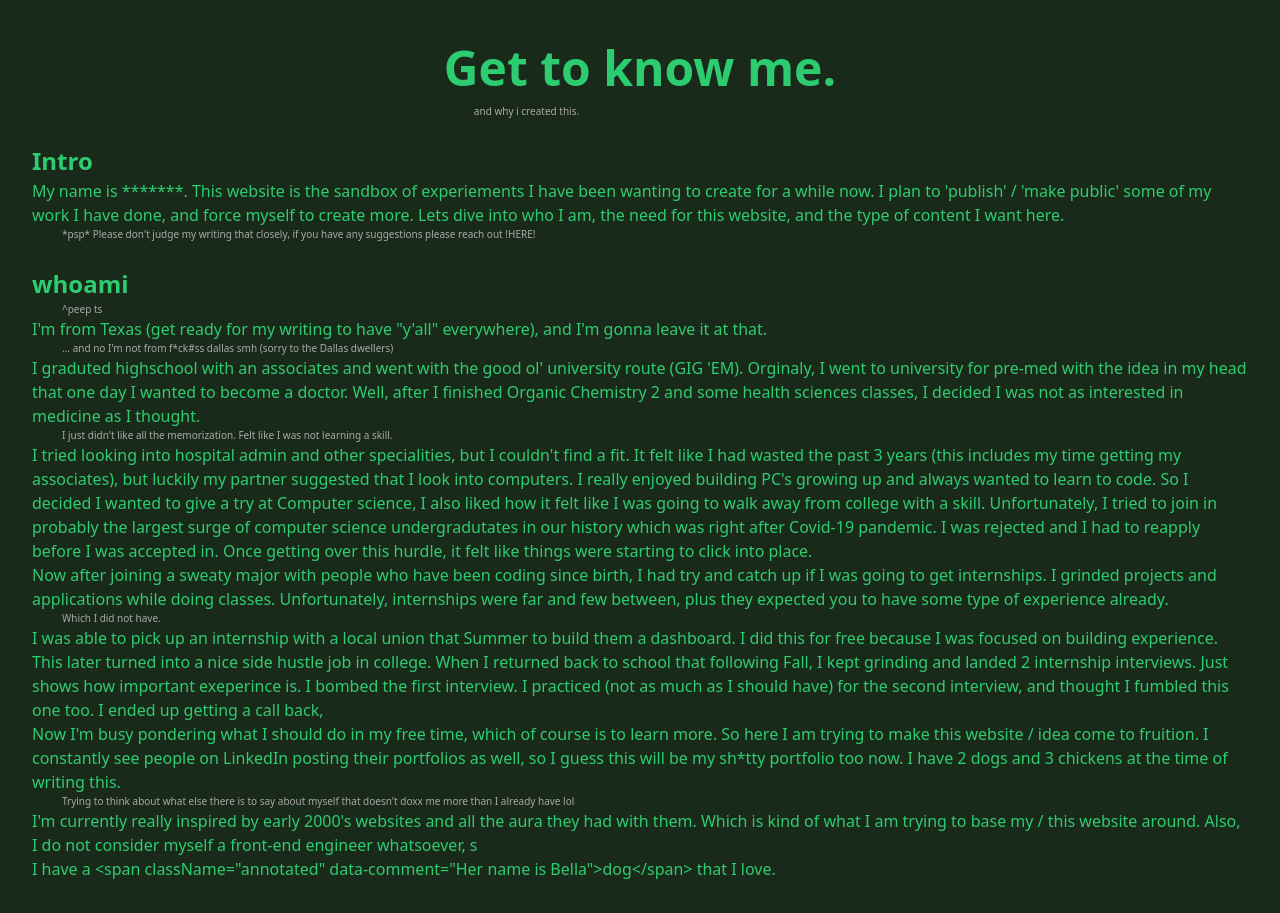
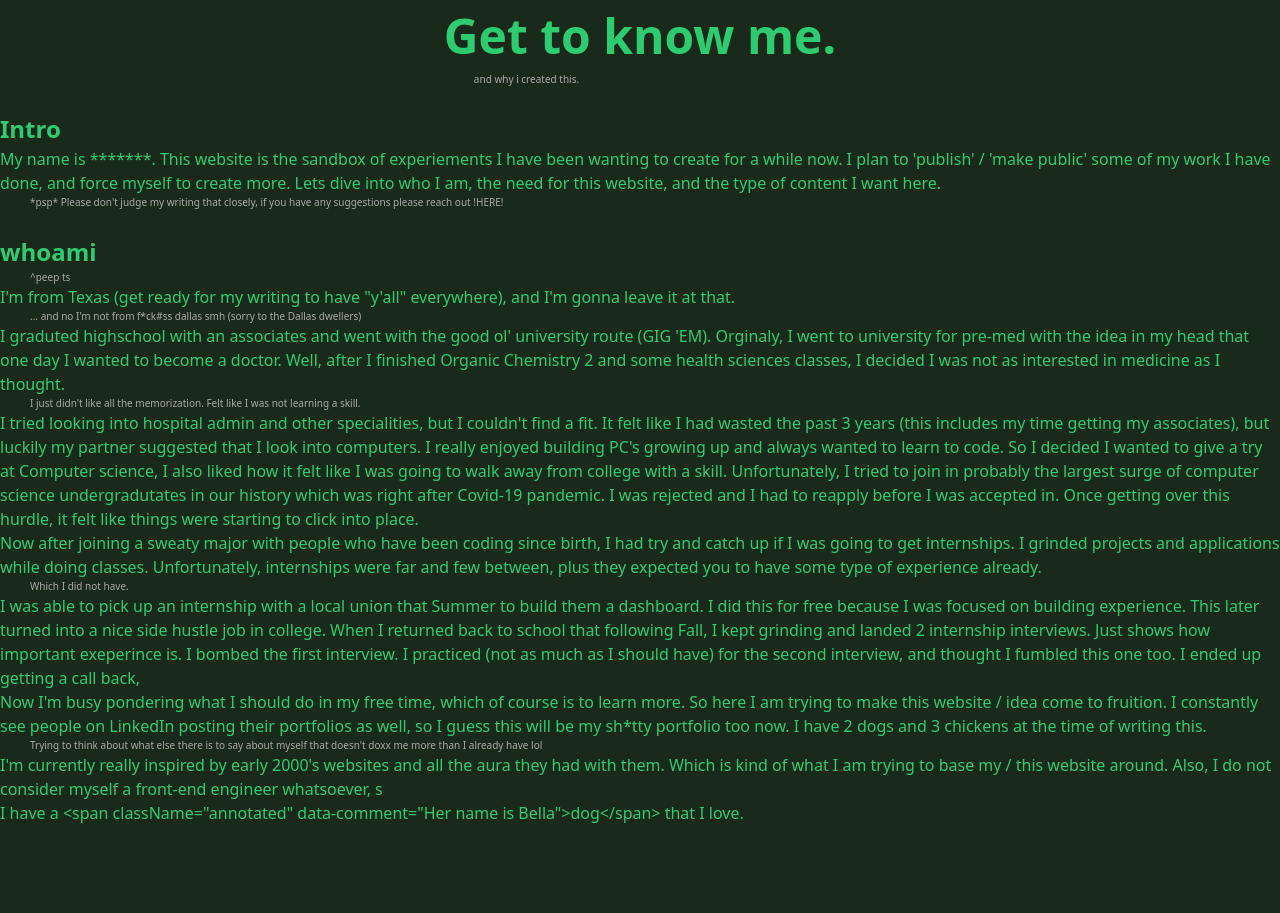
Before and after one commit to Obi-Wan-Codenobi/portfolio-website, a Next.js app in the folder website/: page /about in a window 1280 px wide. After the commit the page ends 825 px from the top, so only its background shows below. Built offline with nearby package versions, Linux system fonts and the light colour scheme.

Commit message:
about page (needs to be cleaned up)

```diff
--- a/website/src/app/about/page.tsx
+++ b/website/src/app/about/page.tsx
@@ -1,7 +1,14 @@
+export const aboutInfo: { title: string; href: string; description: string } =
+  {
+    title: "About page",
+    href: "/about",
+    description:
+      "A quick summary about myself",
+  }
 
 export default function About() {
     return (
-        <div className="ma-5 flex flex-col items-center m-8">
+        <div className="flex flex-col items-center">
             <div className="title-area">
                 <h1>
                     Get to know me.
```
